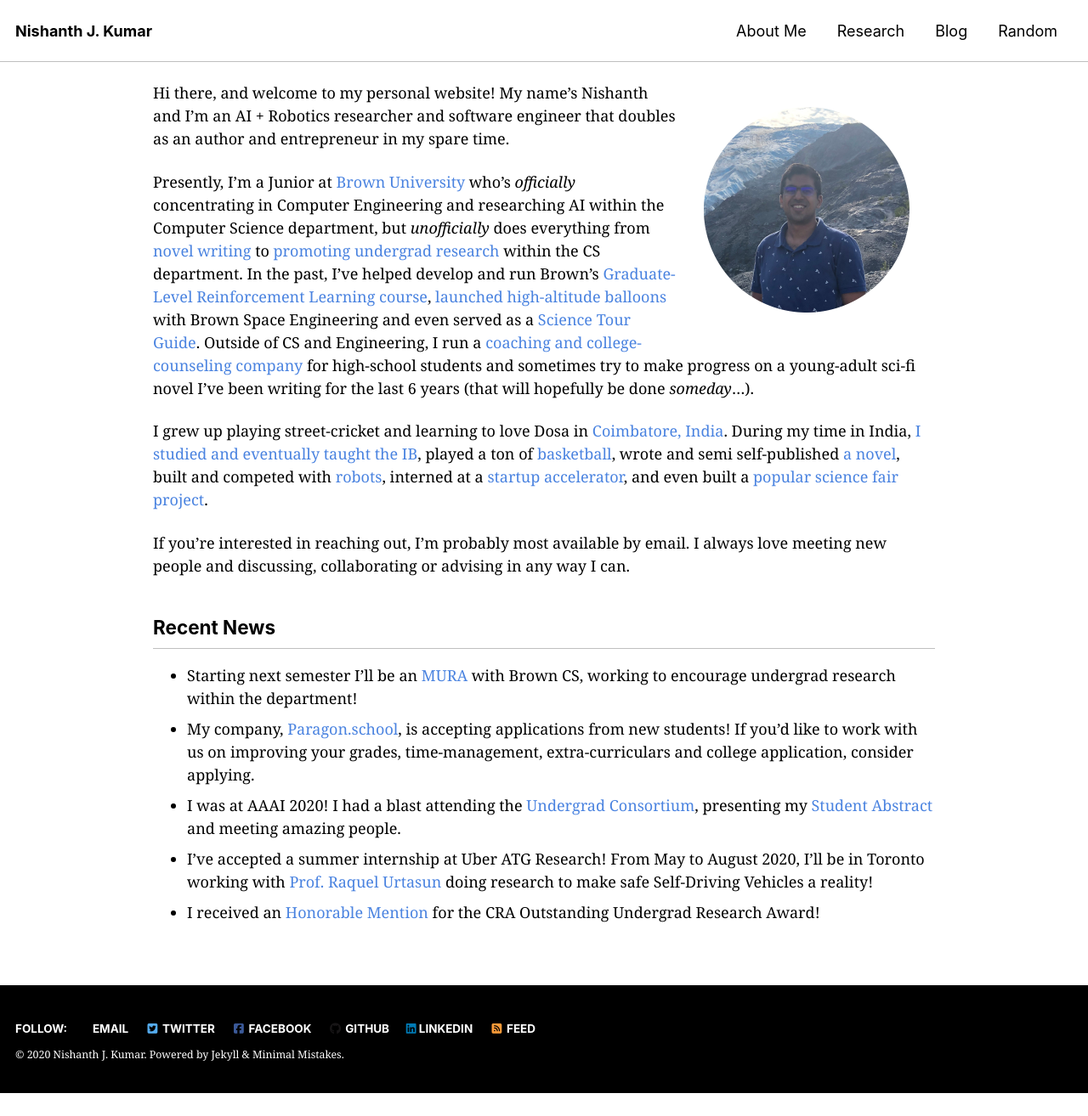
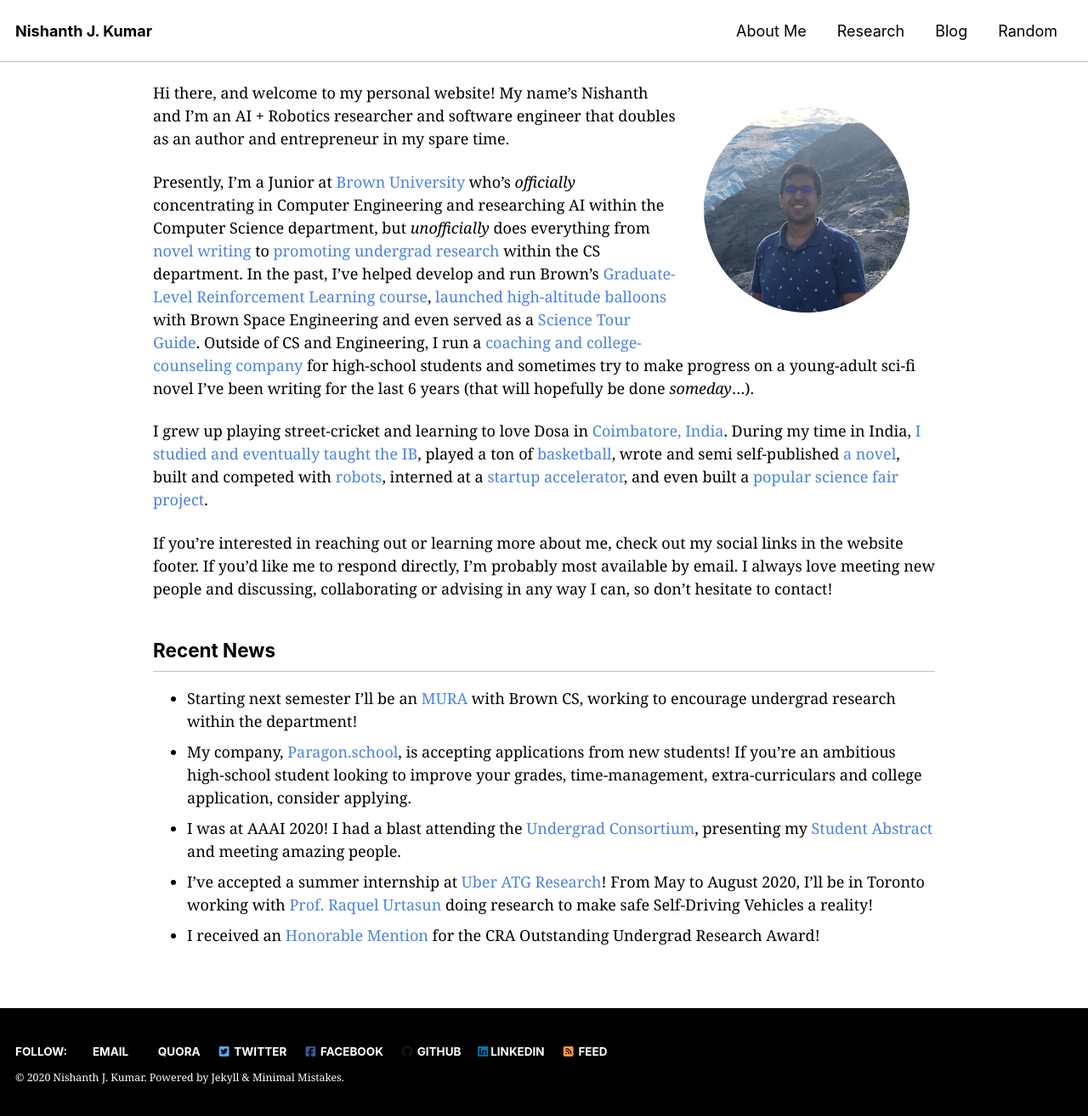
Before and after one commit to NishanthJKumar/NishanthJKumar.github.io, a Jekyll site: the page built from _pages/home.md, in a window 1280 px wide. Shown: the whole page at 85% size. Built offline with Jekyll 4.4.1, drawn with Linux system fonts in a browser that asks for light colours; cached includes are drawn as plain includes; nearby versions of some CDN libraries; before the commit the page ends 1287 px from its top, so only the background shows below that.

Commit message:
Homepage is done, and theme colors have been customized to my liking!

```diff
--- a/_config.yml
+++ b/_config.yml
@@ -100,6 +100,7 @@
   - "https://twitter.com/nishanthkumar23"
   - "https://www.facebook.com/people/Nishanth-Kumar/100014347320551"
   - "https://github.com/NishanthJKumar"
+  - "https://www.quora.com/profile/Nishanth-Jay-Kumar"
 
 # Analytics
 analytics:
@@ -142,6 +143,9 @@
     - label: "Email"
       icon: "fas fa-fw fa-envelope-square"
       url: mailto:nishanth_kumar@brown.com
+    - label: "Quora"
+      icon: "fab fa-quora"
+      url: "https://www.quora.com/profile/Nishanth-Jay-Kumar"
     - label: "Twitter"
       icon: "fab fa-fw fa-twitter-square"
       url: "https://twitter.com/nishanthkumar23"
--- a/_pages/home.md
+++ b/_pages/home.md
@@ -13,11 +13,11 @@
 
 I grew up playing street-cricket and learning to love Dosa in [Coimbatore, India](https://www.google.com/maps/place/Coimbatore,+Tamil+Nadu,+India/@11.0116773,76.8268011,11z/data=!3m1!4b1!4m5!3m4!1s0x3ba859af2f971cb5:0x2fc1c81e183ed282!8m2!3d11.0168445!4d76.9558321). During my time in India, [I studied and eventually taught the IB](http://tipskovai.com/news-events/maths-geek-nishanth-kumar/), played a ton of [basketball](https://www.youtube.com/watch?v=hn2AA5p7Q-Y), wrote and semi self-published [a novel](https://books.google.com/books/about/The_Book_of_the_Heavens.html?id=U_AKZPObpxsC), built and competed with [robots](https://www.thehindu.com/news/cities/Coimbatore/coimbatore-students-bag-award-in-robotics-contest/article7258141.ece), interned at a [startup accelerator](https://www.forgeforward.in/), and even built a [popular science fair project](https://www.youtube.com/watch?v=QvA7EftdSak).
 
-If you're interested in reaching out, I'm probably most available by email. I always love meeting new people and discussing, collaborating or advising in any way I can.
+If you're interested in reaching out or learning more about me, check out my social links in the website footer. If you'd like me to respond directly, I'm probably most available by email. I always love meeting new people and discussing, collaborating or advising in any way I can, so don't hesitate to contact!
 
 ## Recent News
 * Starting next semester I'll be an [MURA]((https://cs.brown.edu/people/meta-ura/)) with Brown CS, working to encourage undergrad research within the department!
-* My company, [Paragon.school](https://www.paragon.school/), is accepting applications from new students! If you'd like to work with us on improving your grades, time-management, extra-curriculars and college application, consider applying.
+* My company, [Paragon.school](https://www.paragon.school/), is accepting applications from new students! If you're an ambitious high-school student looking to improve your grades, time-management, extra-curriculars and college application, consider applying.
 * I was at AAAI 2020! I had a blast attending the [Undergrad Consortium](https://aaai.org/Conferences/AAAI-20/undergraduate-consortium/), presenting my [Student Abstract](http://posts.cs.brown.edu/2020/02/14/undergraduate-nishanth-kumars-abstract-has-been-accepted-aaai-20/) and meeting amazing people.
-* I've accepted a summer internship at Uber ATG Research! From May to August 2020, I'll be in Toronto working with [Prof. Raquel Urtasun](http://www.cs.toronto.edu/~urtasun/) doing research to make safe Self-Driving Vehicles a reality!
+* I've accepted a summer internship at [Uber ATG Research](https://www.uber.com/us/en/atg/research-and-development/)! From May to August 2020, I'll be in Toronto working with [Prof. Raquel Urtasun](http://www.cs.toronto.edu/~urtasun/) doing research to make safe Self-Driving Vehicles a reality!
 * I received an [Honorable Mention](http://posts.cs.brown.edu/2020/02/04/bayazit-galgana-kumar-and-safranchik-win-cra-outstanding-undergraduate-researcher-honorable-mentions/) for the CRA Outstanding Undergrad Research Award!
--- a/_sass/minimal-mistakes/_reset.scss
+++ b/_sass/minimal-mistakes/_reset.scss
@@ -74,6 +74,7 @@
   display: none;
 }
 
+// Enable link coloring and remove underlining of links
 a {
   color: $link-color;
   text-decoration: none;
--- a/assets/css/main.scss
+++ b/assets/css/main.scss
@@ -5,6 +5,7 @@
 @charset "utf-8";
 
 $link-color: #4a83e0;
+$primary-color: #1187d1;
 
 @import "minimal-mistakes/skins/{{ site.minimal_mistakes_skin | default: 'default' }}"; // skin
 @import "minimal-mistakes"; // main partials
```
Also changed, not shown: 5 other files.
